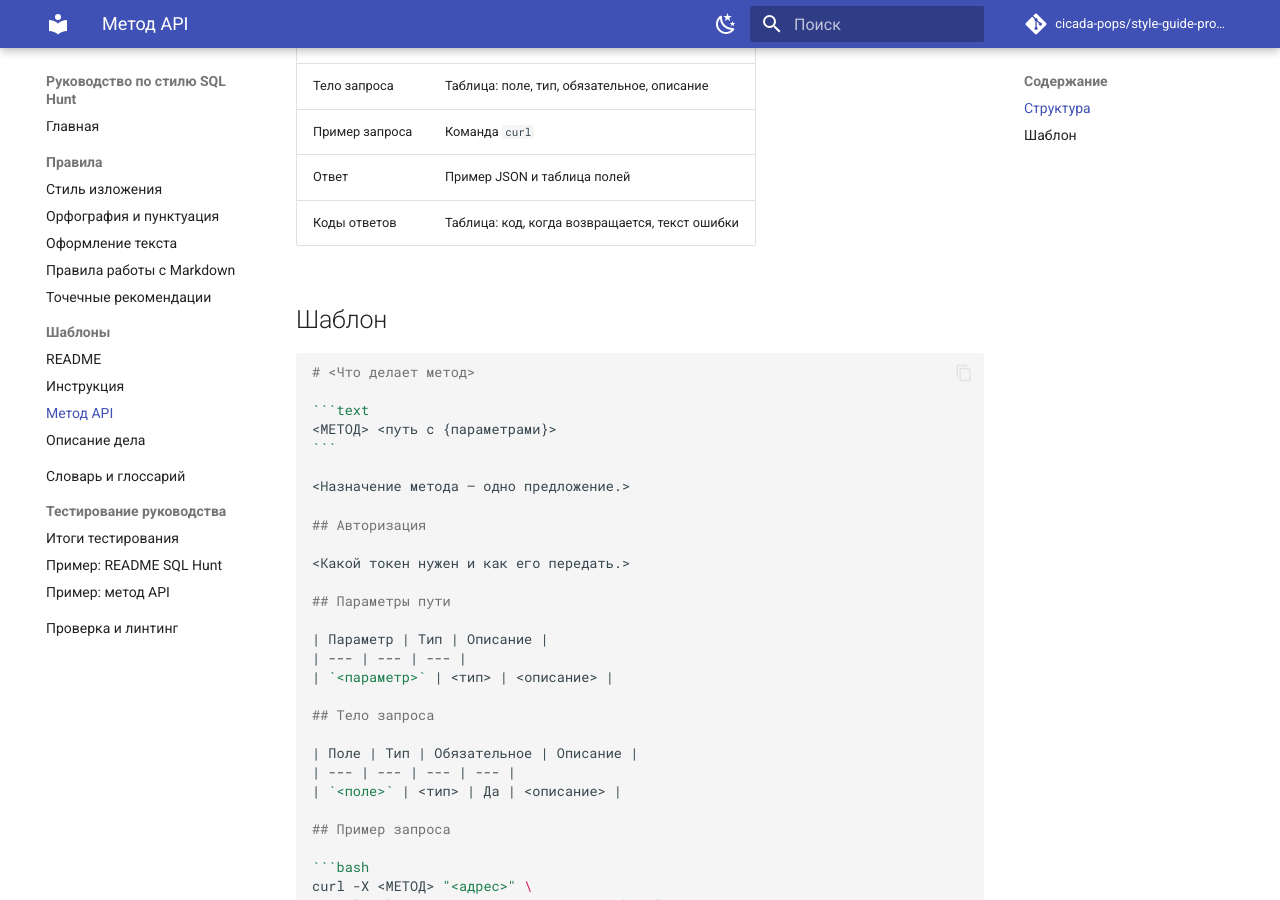
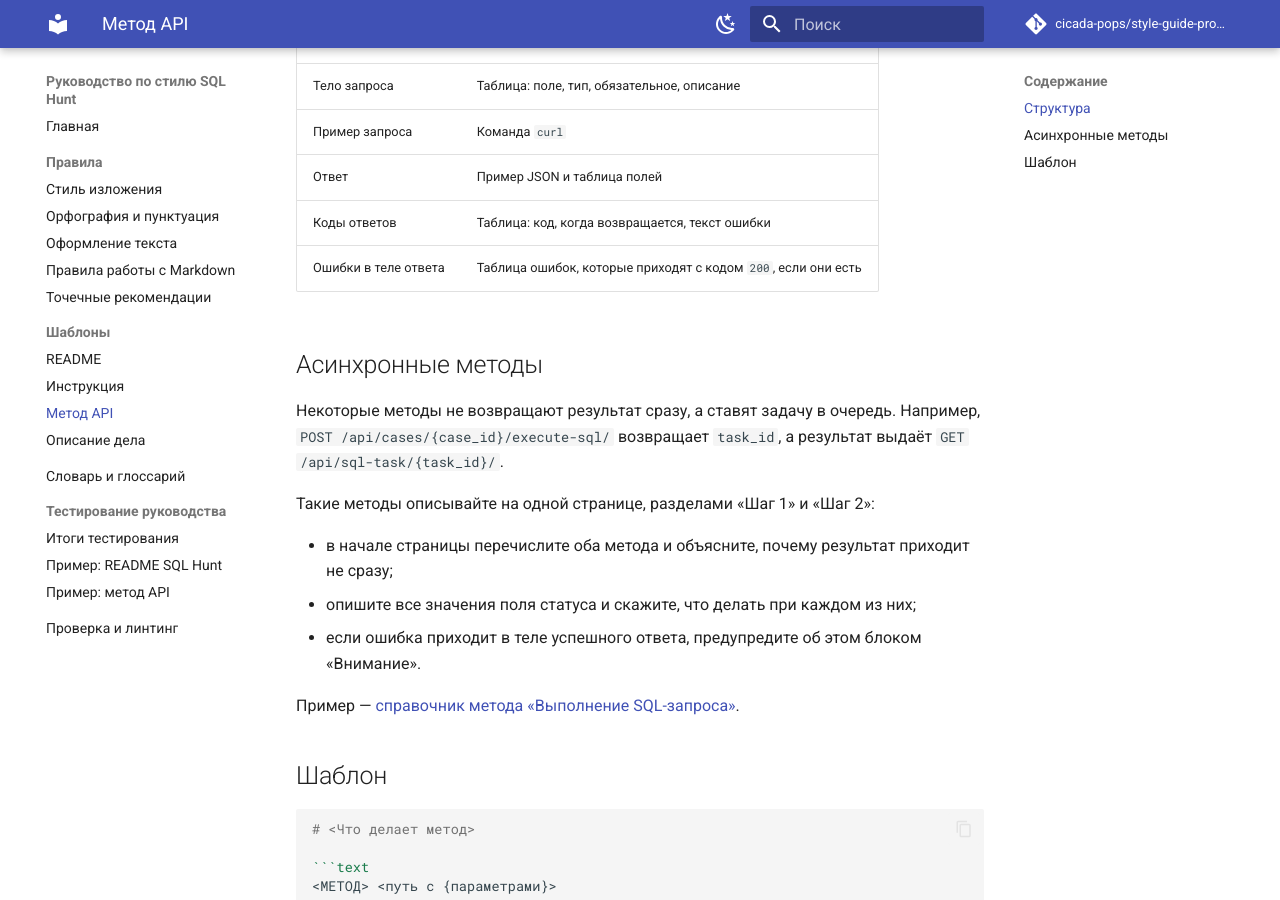
Before and after one commit to cicada-pops/style-guide-project, an MkDocs documentation site: the page built from docs/doc-templates/api-method.md, in a window 1280 px wide and 900 px high, scrolled down 553 px. Built offline with MkDocs 1.6.1 and Material for MkDocs 9.7.7, drawn with Linux system fonts in a browser that asks for light colours; comment, search, counter and statistics services are not loaded; some of the changed text lies outside the part shown.

`````diff
--- a/docs/doc-templates/api-method.md
+++ b/docs/doc-templates/api-method.md
@@ -18,6 +18,20 @@
 | Пример запроса | Команда `curl` |
 | Ответ | Пример JSON и таблица полей |
 | Коды ответов | Таблица: код, когда возвращается, текст ошибки |
+| Ошибки в теле ответа | Таблица ошибок, которые приходят с кодом `200`, если они есть |
+
+## Асинхронные методы
+
+Некоторые методы не возвращают результат сразу, а ставят задачу в очередь.
+Например, `POST /api/cases/{case_id}/execute-sql/` возвращает `task_id`, а результат выдаёт `GET /api/sql-task/{task_id}/`.
+
+Такие методы описывайте на одной странице, разделами «Шаг 1» и «Шаг 2»:
+
+- в начале страницы перечислите оба метода и объясните, почему результат приходит не сразу;
+- опишите все значения поля статуса и скажите, что делать при каждом из них;
+- если ошибка приходит в теле успешного ответа, предупредите об этом блоком «Внимание».
+
+Пример — [справочник метода «Выполнение SQL-запроса»](../examples/execute-sql.md).
 
 ## Шаблон
 
@@ -66,4 +80,10 @@ curl -X <МЕТОД> "<адрес>" \
 | Код | Когда возвращается | Текст ошибки |
 | --- | --- | --- |
 | `<код>` | <условие> | <текст или «—»> |
+
+## Ошибки в теле ответа
+
+| Текст ошибки | Причина |
+| --- | --- |
+| `<текст ошибки>` | <причина> |
 ````
`````
Also changed, not shown: docs/doc-templates/readme.md (+12 -4 lines), docs/rules/formatting.md (+4 -0 lines), docs/rules/recommendations.md (+5 -1 lines).
